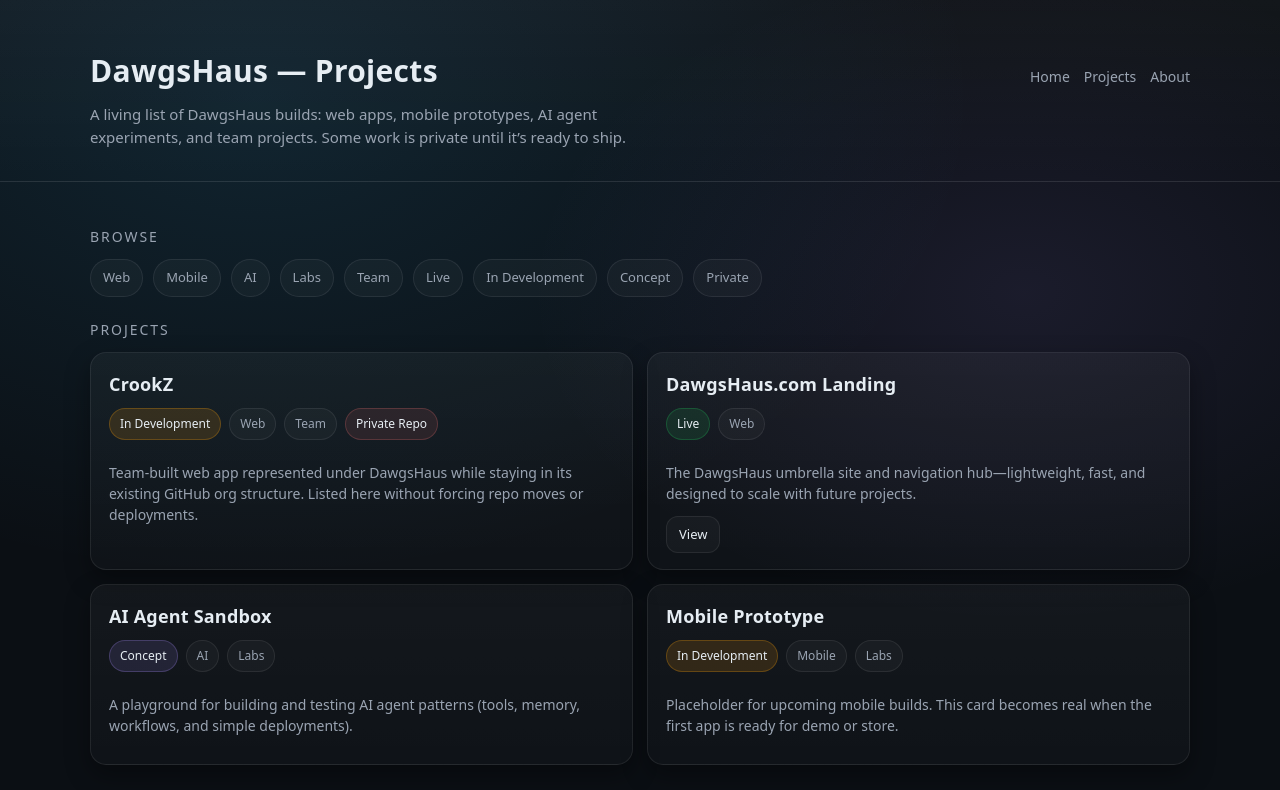
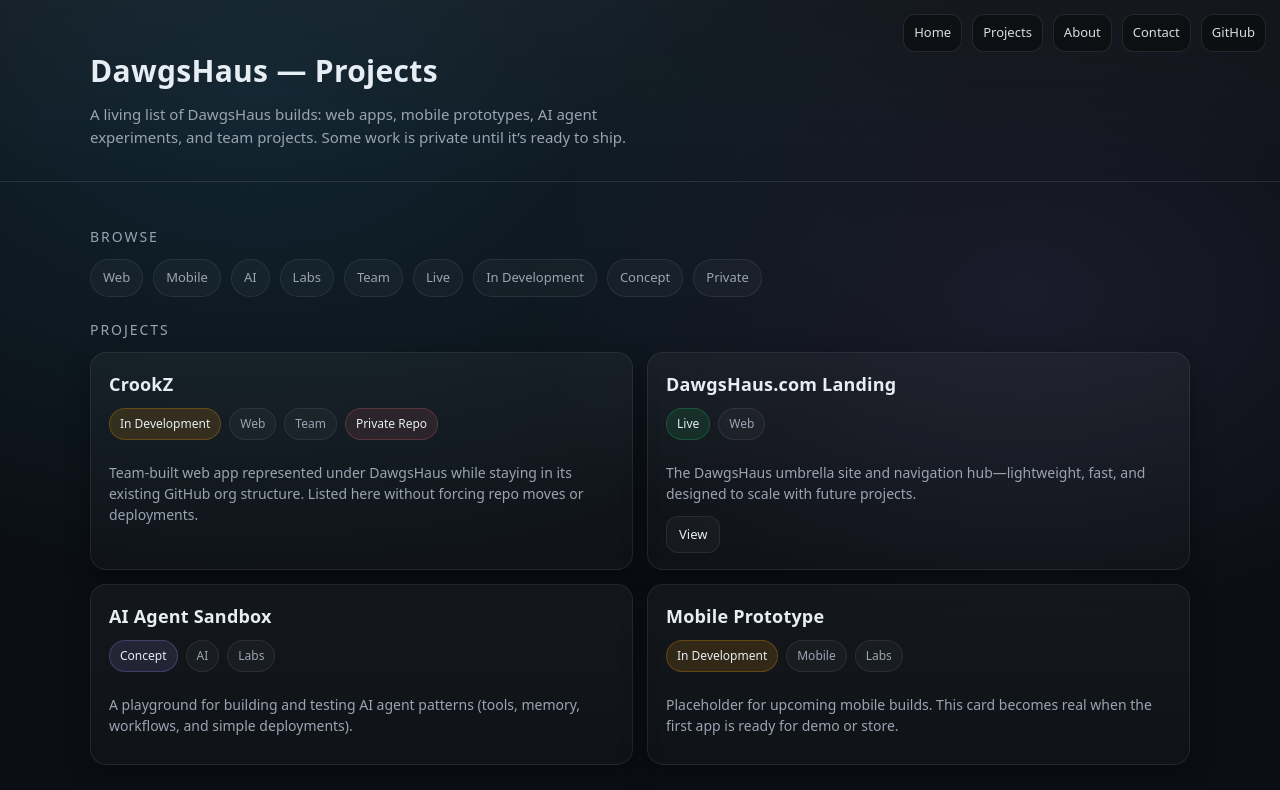
Before and after one commit to techdawgs/dawgshaus-site, a plain HTML site: page projects/index.html in a window 1280 px wide. Shown: the top 790 px of the page. Drawn offline with Linux system fonts and the light colour scheme.

Commit message:
Update index.html

```diff
--- a/projects/index.html
+++ b/projects/index.html
@@ -5,6 +5,10 @@
   <meta name="viewport" content="width=device-width, initial-scale=1" />
   <title>DawgsHaus — Projects</title>
   <meta name="description" content="DawgsHaus projects: web apps, mobile apps, AI agents, and experiments." />
+
+  <!-- Shared nav -->
+  <link rel="stylesheet" href="/assets/site-nav.css">
+  <script src="/assets/site-nav.js" defer></script>
 
   <style>
     :root {
@@ -74,14 +78,6 @@
       font-size: 30px;
       letter-spacing: 0.3px;
     }
-    .brand .nav {
-      display: flex;
-      gap: 14px;
-      font-size: 14px;
-      color: var(--muted);
-    }
-    .brand .nav a { color: var(--muted); }
-    .brand .nav a:hover { color: var(--text); text-decoration: none; }
 
     .sub {
       margin-top: 10px;
@@ -229,15 +225,13 @@
 </head>
 
 <body>
+  <!-- Shared nav mounts here -->
+  <div id="site-nav"></div>
+
   <header>
     <div class="wrap">
       <div class="brand">
         <h1>DawgsHaus — Projects</h1>
-        <nav class="nav" aria-label="Primary">
-          <a href="/">Home</a>
-          <a href="/projects/">Projects</a>
-          <a href="/about/">About</a>
-        </nav>
       </div>
 
       <p class="sub">
@@ -265,7 +259,6 @@
       <div class="section-title">Projects</div>
       <div class="grid">
 
-        <!-- CrookZ (team project, private listing; no repo move required) -->
         <article class="card">
           <div class="card-inner">
             <div class="card-head">
@@ -283,14 +276,10 @@
               Team-built web app represented under DawgsHaus while staying in its existing GitHub org structure.
               Listed here without forcing repo moves or deployments.
             </p>
-            <div class="links">
-              <!-- Keep empty while private; or point to a contact/details page later -->
-              <!-- <a class="linkbtn" href="/projects/crookz/">Details</a> -->
-            </div>
+            <div class="links"></div>
           </div>
         </article>
 
-        <!-- DawgsHaus Landing -->
         <article class="card">
           <div class="card-inner">
             <div class="card-head">
@@ -311,7 +300,6 @@
           </div>
         </article>
 
-        <!-- AI Agent Sandbox -->
         <article class="card">
           <div class="card-inner">
             <div class="card-head">
@@ -327,13 +315,10 @@
             <p class="desc">
               A playground for building and testing AI agent patterns (tools, memory, workflows, and simple deployments).
             </p>
-            <div class="links">
-              <!-- Add links when it exists -->
-            </div>
+            <div class="links"></div>
           </div>
         </article>
 
-        <!-- Mobile Prototype -->
         <article class="card">
           <div class="card-inner">
             <div class="card-head">
@@ -368,7 +353,6 @@
   </main>
 
   <script>
-    // purely for the footer year; safe on GitHub Pages
     document.getElementById('year').textContent = new Date().getFullYear();
   </script>
 </body>
```
